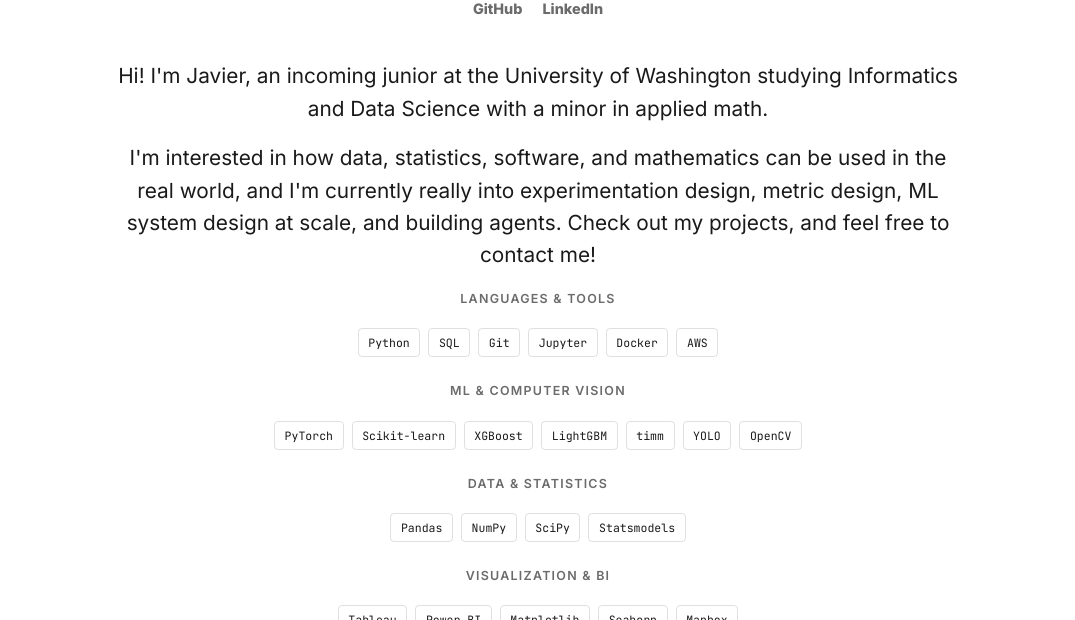
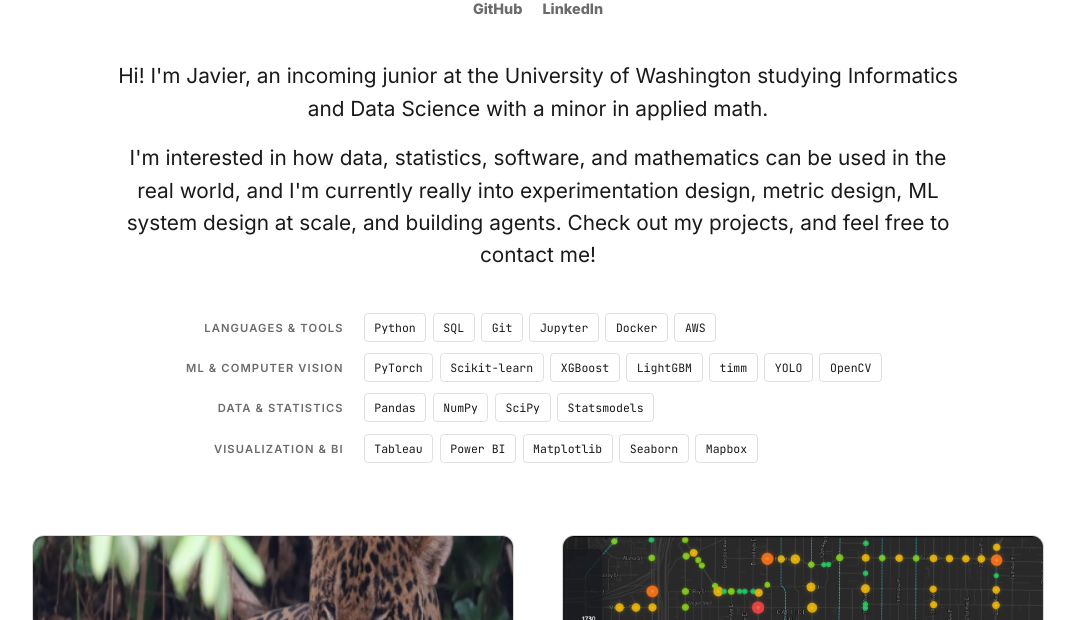
Before and after one commit to jfbami/javier-portfolio, a plain HTML site: page index.html in a window 1280 px wide. Shown: the part 180-800 px from the top of the page, without its empty margins (102-1177 px from the left). Drawn offline with Linux system fonts and the light colour scheme.

Commit message:
Compact the skills block by inlining category labels
Each label now sits to the left of its own tag row instead of stacked
above it, so the section is 4 rows instead of 8 (344px -> 148px at
1280px wide). Labels right-align into a shared column and tags share a
left edge, which keeps the centered, quiet look of the rest of the hero.

Markup moves from divs with inline styles to a <dl>, which is what this
actually is semantically, with the styling moved into styles.css. Below
820px it falls back to the previous stacked-and-centered arrangement.

Co-Authored-By: Claude Opus 5 <noreply@anthropic.com>

```diff
--- a/index.html
+++ b/index.html
@@ -66,8 +66,9 @@
                 </p>
 
                 <h2 style="margin-top: 2.5rem; display: none;">Skills</h2>
-                <div style="margin-bottom: 1.5rem;">
-                    <p style="font-size: 0.78rem; font-weight: 600; color: var(--ink-muted); margin-bottom: 0.75rem; letter-spacing: 0.1em; text-transform: uppercase;">Languages &amp; Tools</p>
+                <dl class="skills">
+                    <dt>Languages &amp; Tools</dt>
+                    <dd>
                         <ul class="tech-tags">
                             <li>Python</li>
                             <li>SQL</li>
@@ -76,9 +77,10 @@
                             <li>Docker</li>
                             <li>AWS</li>
                         </ul>
-                </div>
-                <div style="margin-bottom: 1.5rem;">
-                    <p style="font-size: 0.78rem; font-weight: 600; color: var(--ink-muted); margin-bottom: 0.75rem; letter-spacing: 0.1em; text-transform: uppercase;">ML &amp; Computer Vision</p>
+                    </dd>
+
+                    <dt>ML &amp; Computer Vision</dt>
+                    <dd>
                         <ul class="tech-tags">
                             <li>PyTorch</li>
                             <li>Scikit-learn</li>
@@ -88,18 +90,20 @@
                             <li>YOLO</li>
                             <li>OpenCV</li>
                         </ul>
-                </div>
-                <div style="margin-bottom: 1.5rem;">
-                    <p style="font-size: 0.78rem; font-weight: 600; color: var(--ink-muted); margin-bottom: 0.75rem; letter-spacing: 0.1em; text-transform: uppercase;">Data &amp; Statistics</p>
+                    </dd>
+
+                    <dt>Data &amp; Statistics</dt>
+                    <dd>
                         <ul class="tech-tags">
                             <li>Pandas</li>
                             <li>NumPy</li>
                             <li>SciPy</li>
                             <li>Statsmodels</li>
                         </ul>
-                </div>
-                <div>
-                    <p style="font-size: 0.78rem; font-weight: 600; color: var(--ink-muted); margin-bottom: 0.75rem; letter-spacing: 0.1em; text-transform: uppercase;">Visualization &amp; BI</p>
+                    </dd>
+
+                    <dt>Visualization &amp; BI</dt>
+                    <dd>
                         <ul class="tech-tags">
                             <li>Tableau</li>
                             <li>Power BI</li>
@@ -107,7 +111,8 @@
                             <li>Seaborn</li>
                             <li>Mapbox</li>
                         </ul>
-                </div>
+                    </dd>
+                </dl>
             </div>
         </section>
 
--- a/styles.css
+++ b/styles.css
@@ -822,6 +822,35 @@ a {
     padding: 0 !important;
     margin-top: 1.25rem;
 }
+
+/* Skills: label sits inline with its tag row to keep the block compact */
+.skills {
+    display: grid;
+    grid-template-columns: max-content minmax(0, 1fr);
+    column-gap: 1.25rem;
+    row-gap: 0.7rem;
+    align-items: baseline;
+    width: 100%;
+    max-width: 44rem;
+    margin: 1.5rem auto 0;
+}
+.skills dt {
+    font-size: 0.7rem;
+    font-weight: 600;
+    color: var(--ink-muted);
+    letter-spacing: 0.1em;
+    text-transform: uppercase;
+    text-align: right;
+    white-space: nowrap;
+}
+.skills dd {
+    margin: 0;
+}
+.skills .tech-tags {
+    justify-content: flex-start;
+    gap: 0.4rem;
+    margin-top: 0;
+}
 .tech-tags li {
     font-family: var(--font-mono);
     font-size: 0.72rem;
@@ -840,6 +869,19 @@ a {
     }
     .hero-about {
         padding-top: 0;
+    }
+    .skills {
+        grid-template-columns: 1fr;
+        row-gap: 0.35rem;
+    }
+    .skills dt {
+        text-align: center;
+    }
+    .skills dt + dd {
+        margin-bottom: 0.9rem;
+    }
+    .skills .tech-tags {
+        justify-content: center;
     }
     .project-grid {
         grid-template-columns: 1fr;
```
Lines whose indentation alone changed are shown as unchanged.
